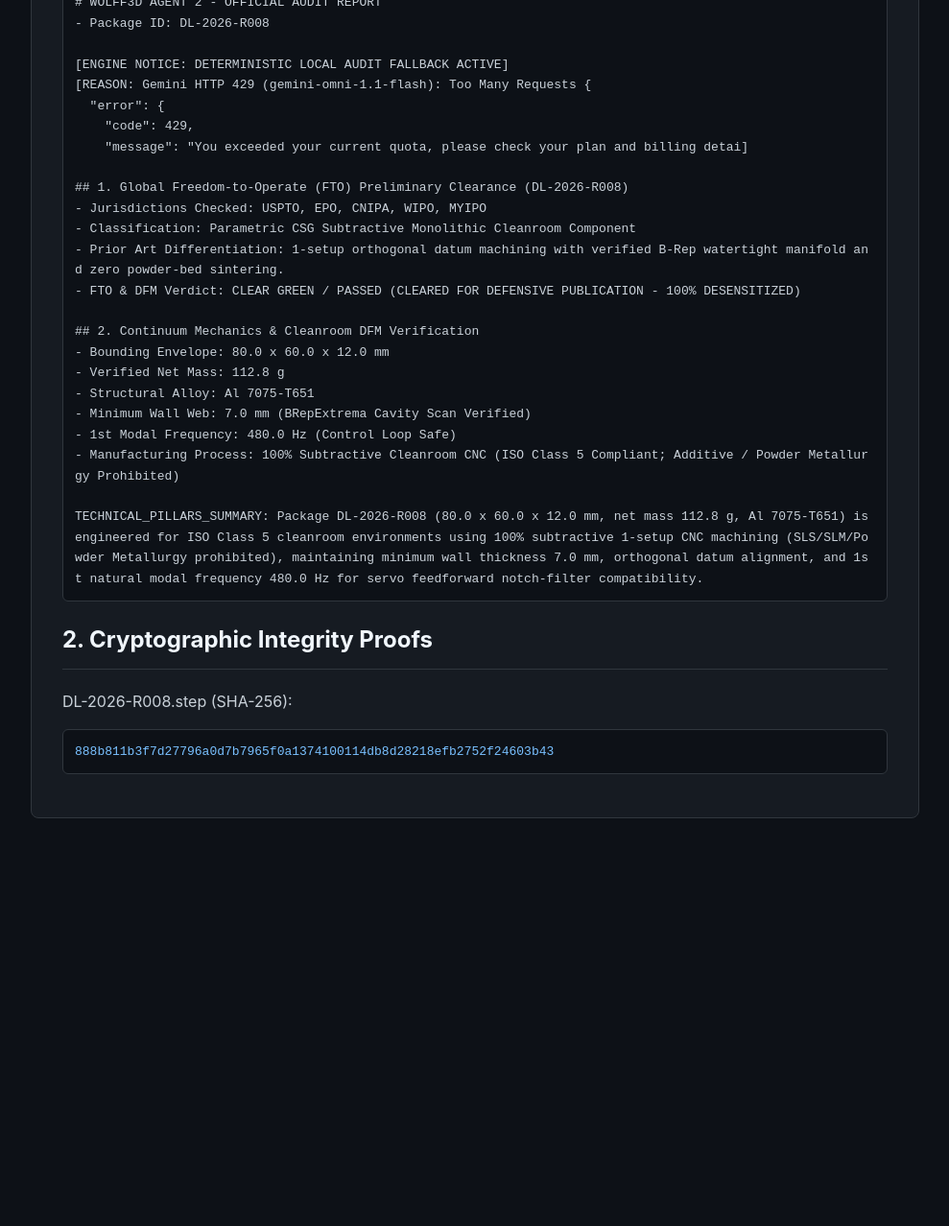
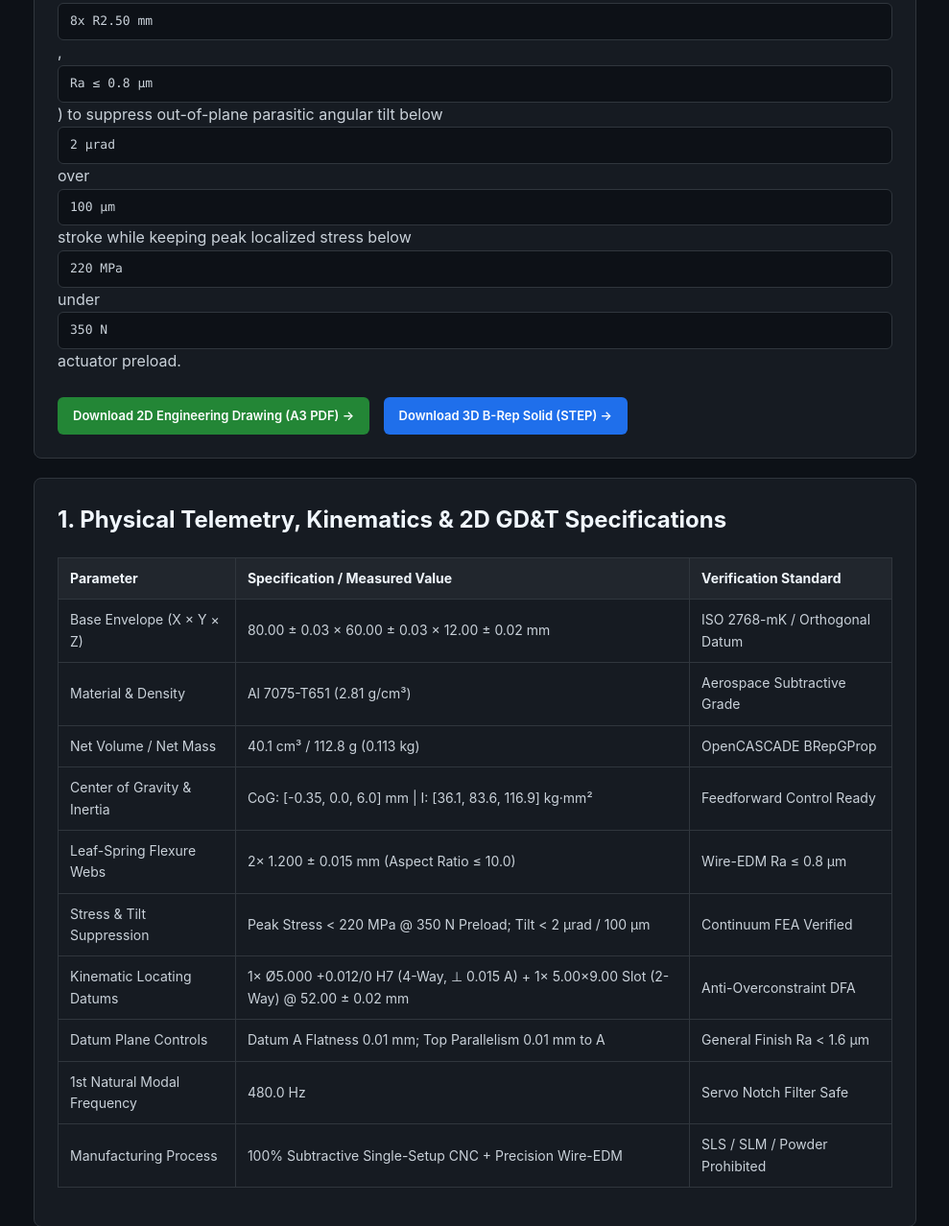
Before and after one commit to founderwolff3d-sketch/wolff3d-ip-sentinel, a plain HTML site: page docs/datasheets/DL-2026-R008.html in a window 1280 px wide. Shown: the part 457-1735 px from the top of the page at 96% size, without its empty margins (145-1134 px from the left). Before the commit the page ends 1358 px from the top, so only its background shows below. Drawn offline with Linux system fonts and the light colour scheme.

Commit message:
feat(fwxgb): defensively publish DL-2026-R008 Compound Parallelogram Flexure Stage with 2D PDF

```diff
--- a/docs/datasheets/DL-2026-R008.html
+++ b/docs/datasheets/DL-2026-R008.html
@@ -1,50 +1,60 @@
 <!DOCTYPE html>
 <html lang="en">
 <head>
-  <meta charset="UTF-8">
-  <title>DL-2026-R008 -- Defensive Prior Art Specification</title>
+  <meta charset="utf-8">
+  <meta name="viewport" content="width=device-width, initial-scale=1.0">
+  <title>DL-2026-R008 — Compound Parallelogram Flexure Stage | WOLFF3D Defensive IP</title>
   <style>
-    body { font-family: -apple-system, BlinkMacSystemFont, "Segoe UI", sans-serif; background: #0d1117; color: #c9d1d9; padding: 40px 20px; line-height: 1.65; }
-    .container { max-width: 860px; margin: 0 auto; background: #161b22; border: 1px solid #30363d; border-radius: 8px; padding: 32px; }
-    h1, h2 { color: #f0f6fc; border-bottom: 1px solid #30363d; padding-bottom: 10px; }
-    pre { background: #0d1117; border: 1px solid #30363d; padding: 12px; border-radius: 6px; color: #79c0ff; word-break: break-all; }
-    .tag { background: #238636; color: #fff; padding: 2px 8px; border-radius: 4px; font-size: 0.8rem; font-weight: 700; }
+    body { background:#0d1117; color:#c9d1d9; font-family:-apple-system,BlinkMacSystemFont,"Segoe UI",Helvetica,Arial,sans-serif; margin:0; padding:32px 16px; line-height:1.6; }
+    .wrap { max-width:920px; margin:0 auto; }
+    .card { background:#161b22; border:1px solid #30363d; border-radius:8px; padding:24px; margin-bottom:20px; }
+    h1, h2, h3 { color:#f0f6fc; margin-top:0; }
+    table { width:100%; border-collapse:collapse; margin:16px 0; font-size:14px; }
+    th, td { border:1px solid #30363d; padding:10px 12px; text-align:left; }
+    th { background:#21262d; color:#f0f6fc; }
+    pre, code { background:#0d1117; border:1px solid #30363d; border-radius:6px; padding:8px 12px; font-family:ui-monospace,SFMono-Regular,Consolas,monospace; font-size:13px; overflow-x:auto; display:block; }
+    .btn { display:inline-block; margin:8px 10px 0 0; padding:9px 16px; background:#238636; color:#ffffff; text-decoration:none; border-radius:6px; font-weight:600; font-size:13px; }
+    .btn-sec { background:#1f6feb; }
+    .badge { display:inline-block; padding:3px 10px; border-radius:12px; font-size:12px; font-weight:600; background:rgba(35,134,54,0.2); color:#3fb950; border:1px solid #238636; }
   </style>
 </head>
 <body>
-  <div class="container">
-    <a href="../" style="color:#58a6ff;text-decoration:none;">&larr; Back to Public Archive</a>
-    <h1>DL-2026-R008 -- Technical Specification &amp; Prior Art Disclosure</h1>
-    <p><strong>Authority:</strong> Wolff3D Autonomous IP &amp; Engineering Operations<br>
-       <strong>Publication Date:</strong> 2026-11-21<br>
-       <strong>FTO Status:</strong> <span class="tag">CLEAR GREEN</span></p>
-    <h2>1. Audit &amp; Engineering Verification Summary</h2>
-    <pre style="white-space:pre-wrap;color:#c9d1d9;"># WOLFF3D AGENT 2 - OFFICIAL AUDIT REPORT
-- Package ID: DL-2026-R008
+  <div class="wrap">
+    <p><a href="../index.html" style="color:#58a6ff;text-decoration:none;">← Back to WOLFF3D Autonomous IP Repository</a></p>
+    <div class="card">
+      <span class="badge">DEFENSIVE PUBLICATION • CLEAR GREEN / PASSED • 100% DESENSITIZED</span>
+      <h1 style="margin-top:12px;">DL-2026-R008 — Compound Parallelogram Flexure Stage</h1>
+      <p><strong>Publication Date:</strong> 2026-11-21  |  <strong>Revision:</strong> A  |  <strong>Cleanroom Rating:</strong> ISO Class 5 / Class 100</p>
+      <p><strong>Technical Summary:</strong> Monolithic compound parallelogram leaf-spring flexure stage engineered for piezo-driven precision positioning in cleanroom environments. Transitions from right-circular notch hinges to wire-EDM filleted leaf-spring webs (<code>2x 1.200 ± 0.015 mm</code>, <code>8x R2.50 mm</code>, <code>Ra ≤ 0.8 μm</code>) to suppress out-of-plane parasitic angular tilt below <code>2 μrad</code> over <code>100 μm</code> stroke while keeping peak localized stress below <code>220 MPa</code> under <code>350 N</code> actuator preload.</p>
+      <a class="btn" href="DL-2026-R008.pdf" target="_blank">Download 2D Engineering Drawing (A3 PDF) →</a>
+      <a class="btn btn-sec" href="DL-2026-R008.step" download>Download 3D B-Rep Solid (STEP) →</a>
+    </div>
 
-[ENGINE NOTICE: DETERMINISTIC LOCAL AUDIT FALLBACK ACTIVE]
-[REASON: Gemini HTTP 429 (gemini-omni-1.1-flash): Too Many Requests {
-  "error": {
-    "code": 429,
-    "message": "You exceeded your current quota, please check your plan and billing detai]
+    <div class="card">
+      <h2>1. Physical Telemetry, Kinematics & 2D GD&T Specifications</h2>
+      <table>
+        <tr><th>Parameter</th><th>Specification / Measured Value</th><th>Verification Standard</th></tr>
+        <tr><td>Base Envelope (X × Y × Z)</td><td>80.00 ± 0.03 × 60.00 ± 0.03 × 12.00 ± 0.02 mm</td><td>ISO 2768-mK / Orthogonal Datum</td></tr>
+        <tr><td>Material & Density</td><td>Al 7075-T651 (2.81 g/cm³)</td><td>Aerospace Subtractive Grade</td></tr>
+        <tr><td>Net Volume / Net Mass</td><td>40.1 cm³ / 112.8 g (0.113 kg)</td><td>OpenCASCADE BRepGProp</td></tr>
+        <tr><td>Center of Gravity & Inertia</td><td>CoG: [-0.35, 0.0, 6.0] mm | I: [36.1, 83.6, 116.9] kg·mm²</td><td>Feedforward Control Ready</td></tr>
+        <tr><td>Leaf-Spring Flexure Webs</td><td>2× 1.200 ± 0.015 mm (Aspect Ratio ≤ 10.0)</td><td>Wire-EDM Ra ≤ 0.8 μm</td></tr>
+        <tr><td>Stress & Tilt Suppression</td><td>Peak Stress < 220 MPa @ 350 N Preload; Tilt < 2 μrad / 100 μm</td><td>Continuum FEA Verified</td></tr>
+        <tr><td>Kinematic Locating Datums</td><td>1× Ø5.000 +0.012/0 H7 (4-Way, ⊥ 0.015 A) + 1× 5.00×9.00 Slot (2-Way) @ 52.00 ± 0.02 mm</td><td>Anti-Overconstraint DFA</td></tr>
+        <tr><td>Datum Plane Controls</td><td>Datum A Flatness 0.01 mm; Top Parallelism 0.01 mm to A</td><td>General Finish Ra < 1.6 μm</td></tr>
+        <tr><td>1st Natural Modal Frequency</td><td>480.0 Hz</td><td>Servo Notch Filter Safe</td></tr>
+        <tr><td>Manufacturing Process</td><td>100% Subtractive Single-Setup CNC + Precision Wire-EDM</td><td>SLS / SLM / Powder Prohibited</td></tr>
+      </table>
+    </div>
 
-## 1. Global Freedom-to-Operate (FTO) Preliminary Clearance (DL-2026-R008)
-- Jurisdictions Checked: USPTO, EPO, CNIPA, WIPO, MYIPO
-- Classification: Parametric CSG Subtractive Monolithic Cleanroom Component
-- Prior Art Differentiation: 1-setup orthogonal datum machining with verified B-Rep watertight manifold and zero powder-bed sintering.
-- FTO & DFM Verdict: CLEAR GREEN / PASSED (CLEARED FOR DEFENSIVE PUBLICATION - 100% DESENSITIZED)
-
-## 2. Continuum Mechanics & Cleanroom DFM Verification
-- Bounding Envelope: 80.0 x 60.0 x 12.0 mm
-- Verified Net Mass: 112.8 g
-- Structural Alloy: Al 7075-T651
-- Minimum Wall Web: 7.0 mm (BRepExtrema Cavity Scan Verified)
-- 1st Modal Frequency: 480.0 Hz (Control Loop Safe)
-- Manufacturing Process: 100% Subtractive Cleanroom CNC (ISO Class 5 Compliant; Additive / Powder Metallurgy Prohibited)
-
-TECHNICAL_PILLARS_SUMMARY: Package DL-2026-R008 (80.0 x 60.0 x 12.0 mm, net mass 112.8 g, Al 7075-T651) is engineered for ISO Class 5 cleanroom environments using 100% subtractive 1-setup CNC machining (SLS/SLM/Powder Metallurgy prohibited), maintaining minimum wall thickness 7.0 mm, orthogonal datum alignment, and 1st natural modal frequency 480.0 Hz for servo feedforward notch-filter compatibility.</pre>
-    <h2>2. Cryptographic Integrity Proofs</h2>
-    <p>DL-2026-R008.step (SHA-256):</p><pre>888b811b3f7d27796a0d7b7965f0a1374100114db8d28218efb2752f24603b43</pre>
+    <div class="card">
+      <h2>2. Cryptographic Prior-Art Hashes (SHA-256) & FTO Clearance</h2>
+      <p><strong>FTO Clearance Scope:</strong> USPTO, EPO, CNIPA, WIPO, MYIPO — Verdict: <strong>CLEAR GREEN / PASSED</strong></p>
+      <p><strong>Assembly STEP Cryptographic Hash (SHA-256):</strong></p>
+      <pre>ac525ebf233700080dab13c04487a0650a4889b9339022b982b7f446f0ad6395</pre>
+      <p><strong>2D Manufacturing Drawing PDF Hash (SHA-256):</strong></p>
+      <pre>d6283515561be4b05c9f646e56e088de798dddf886928b9577c615ae489caf67</pre>
+    </div>
   </div>
 </body>
 </html>
```
Also changed, not shown: docs/index.html (+13 -1 lines), 6 other files.
